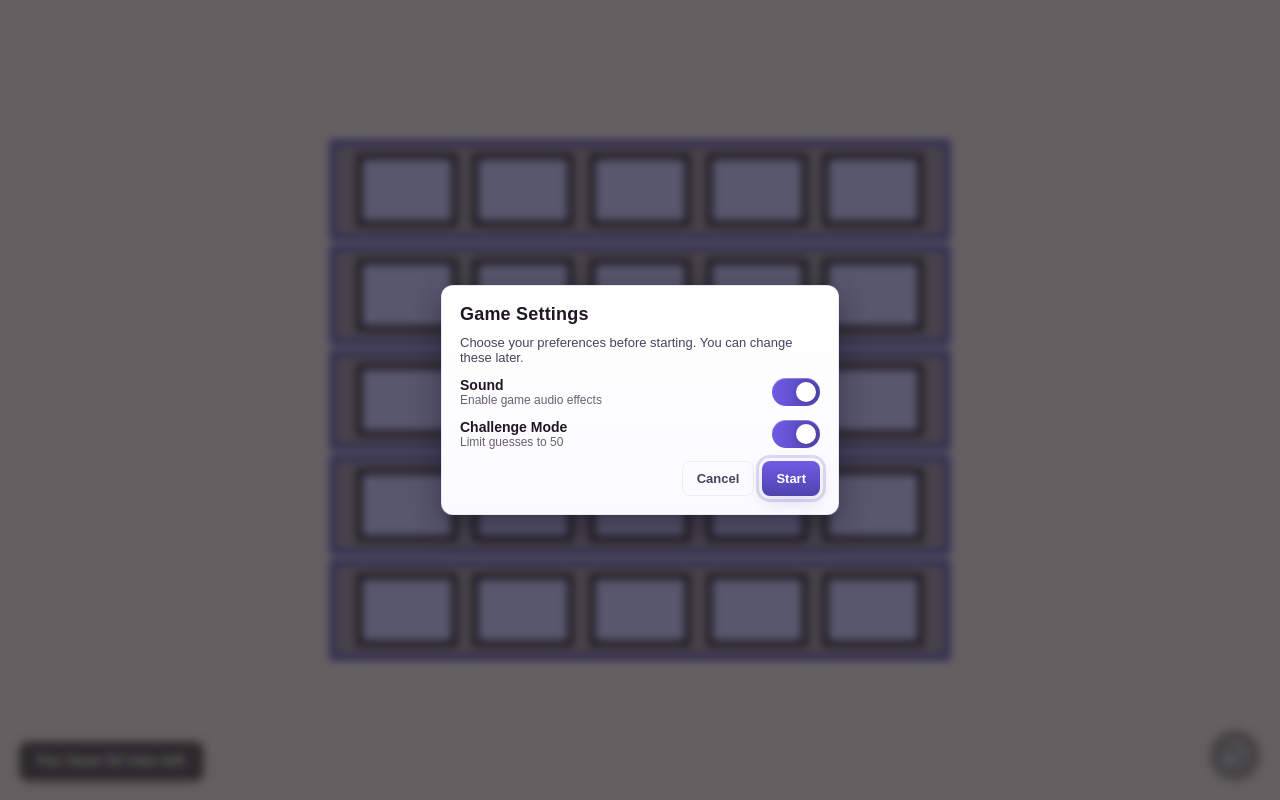
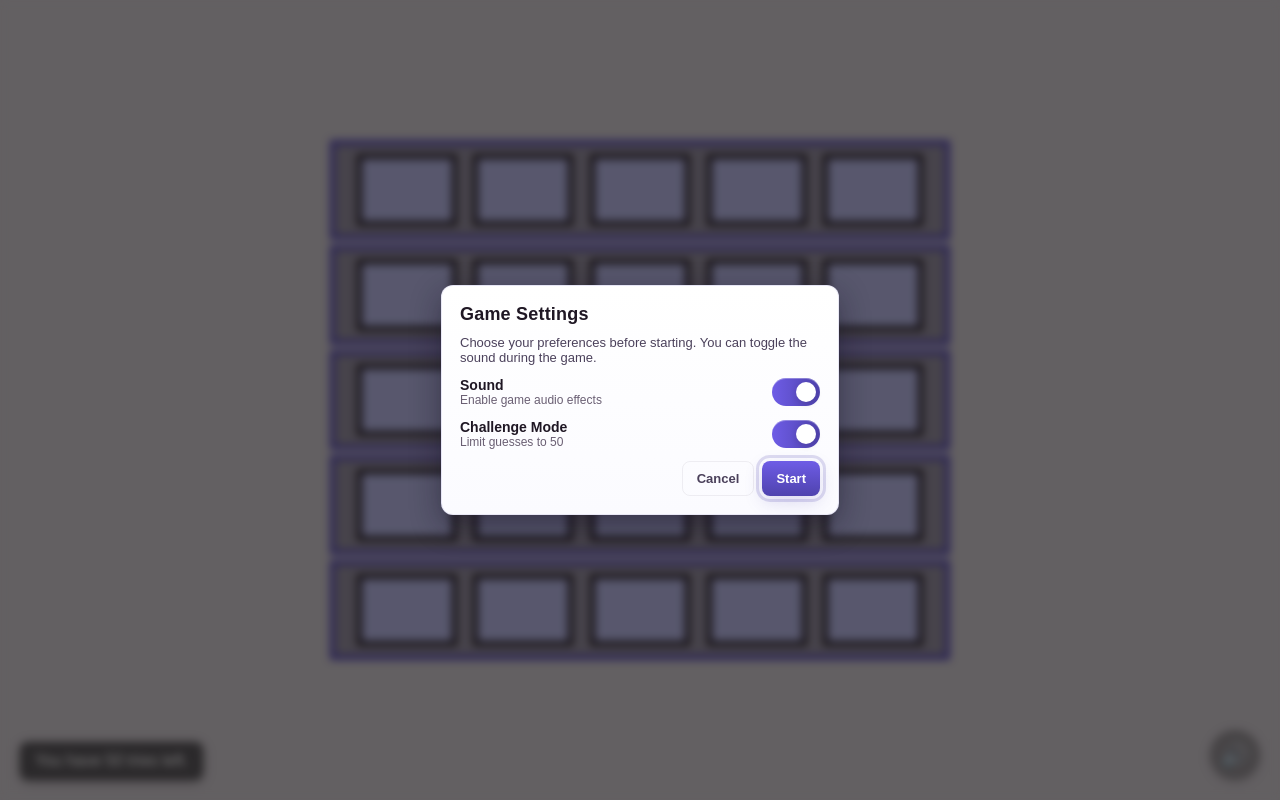
Before and after one commit to seanjesiolowski/snes, a website: page game.html in a window 1280 px wide. Drawn offline with Linux system fonts and the light colour scheme.

Commit message:
Edit modal text content

```diff
--- a/game.html
+++ b/game.html
@@ -11,7 +11,7 @@
             <div class="modal-header">
                 <h2 id="settingsTitle">Game Settings</h2>
             </div>
-            <p class="subtitle">Choose your preferences before starting. You can change these later.</p>
+            <p class="subtitle">Choose your preferences before starting. You can toggle the sound during the game.</p>
             <div class="row">
                 <div>
                     <div style="font-weight:600;">Sound</div>
```
